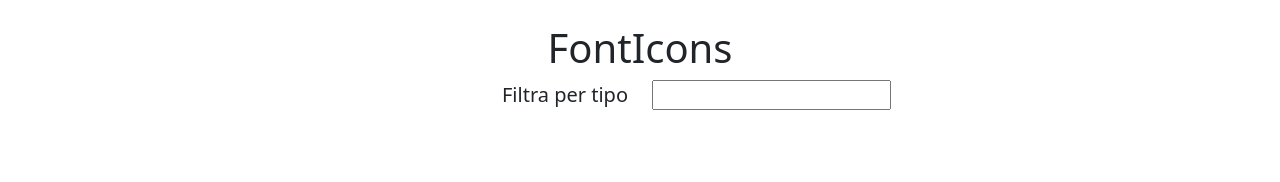
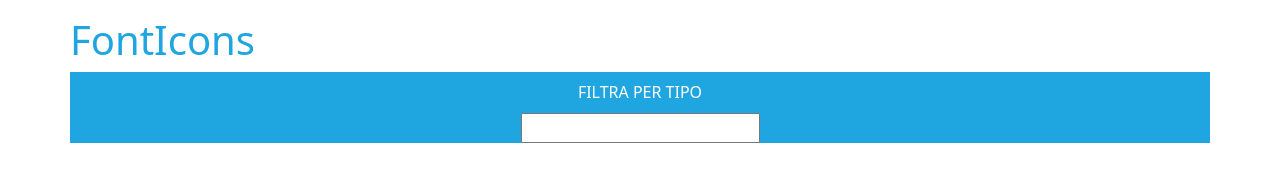
Before and after one commit to Robin9800/js-es6-icons, a plain HTML site: page index.html in a window 1280 px wide. Drawn offline with nearby package versions, Linux system fonts and the light colour scheme.

Commit message:
createIcons function created

```diff
--- a/index.html
+++ b/index.html
@@ -5,24 +5,29 @@
     <meta http-equiv="X-UA-Compatible" content="IE=edge">
     <meta name="viewport" content="width=device-width, initial-scale=1.0">
     <link href="https://cdn.jsdelivr.net/npm/bootstrap@5.0.2/dist/css/bootstrap.min.css" rel="stylesheet" integrity="sha384-EVSTQN3/azprG1Anm3QDgpJLIm9Nao0Yz1ztcQTwFspd3yD65VohhpuuCOmLASjC" crossorigin="anonymous">
+    <link rel="stylesheet" href="https://cdnjs.cloudflare.com/ajax/libs/font-awesome/6.1.1/css/all.min.css" integrity="sha512-KfkfwYDsLkIlwQp6LFnl8zNdLGxu9YAA1QvwINks4PhcElQSvqcyVLLD9aMhXd13uQjoXtEKNosOWaZqXgel0g==" crossorigin="anonymous" referrerpolicy="no-referrer" />
     <link rel="stylesheet" href="style.css">
     <title>Document</title>
 </head>
 <body>
-    <div id="container">
-        <div class="row">
-            <div class="col text-center mt-4">
+    <div class="container">
+        <div class="row title">
+            <div class="col-12 text-start mt-3 ps-0">
                 <h1>FontIcons</h1>
             </div>
         </div>
 
         <div class="row d-flex">
-            <div class="col-6  text-end fs-5">
-                <p>Filtra per tipo</p>
+            <div class="col-12 filtri text-center fs-5 px-0">
+                <p class="my-2 fs-6">FILTRA PER TIPO</p>
+                <input class="fs-6" type="text">
             </div>
-            <div class="col-6 justify-content-start">
-                <input type="text">
-            </div>
+        </div>
+    </div>
+
+    <div class="container">
+        <div class="row">
+
         </div>
     </div>
 
--- a/script.js
+++ b/script.js
@@ -113,9 +113,7 @@ const arrayIcone = [
     }
 ];
 
-/* Milestone 1
-Partendo dalla struttura dati fornita, visualizzare in pagina un box per ogni icona, in cui è presente
-il nome dell'icona e l'icona stessa.
+/*
 
 Milestone 2
 Ciascuna icona ha una proprietà "color": utilizzare questa proprietà per visualizzare le icone del colore corrispondente.
@@ -124,5 +122,33 @@ Milestone 3
 Aggiungere alla pagina una select in cui le options corrispondono ai vari tipi di icone (animal, vegetable, user).
 Quando l'utente seleziona un tipo dalla select, visualizzare solamente le icone corrispondenti.*/
 
-//Dichiaro una variabile collegata al container nell'html
+/*Milestone 1
+Partendo dalla struttura dati fornita, visualizzare in pagina un box per ogni icona, in cui è presente
+il nome dell'icona e l'icona stessa.*/
+
+//Dichiaro una variabile collegata al container nell'html.
 const container = document.getElementById('container');
+
+//Creiamo una funzione che prenderà come parametro l'array di icone.
+createIcons(arrayIcone);
+
+function createIcons (data){
+
+    //Creo un ciclo forEach che mi crea ogni elemento sulla base del tipo standard inserito.
+    data.array.forEach(element => {
+    //<i class="fa-solid fa-cat"></i>
+
+    //Destrutturo il file estraendo i dati che mi servono per realizzare il template.
+    const {family, prefix, name} = element
+
+    //Creo la struttura standard del singolo elemento.
+    const template = `
+    <div>
+        <i class="${family} ${prefix} ${name}"></i>
+        <p>${name}</p>
+
+    </div>
+    `
+    });
+
+}
--- a/style.css
+++ b/style.css
@@ -0,0 +1,9 @@
+.title h1{
+    color: hsl(198deg 76% 50%);
+}
+.filtri{
+    background-color: hsl(198deg 76% 50%);
+}
+.filtri p{
+    color: white;
+}
```
